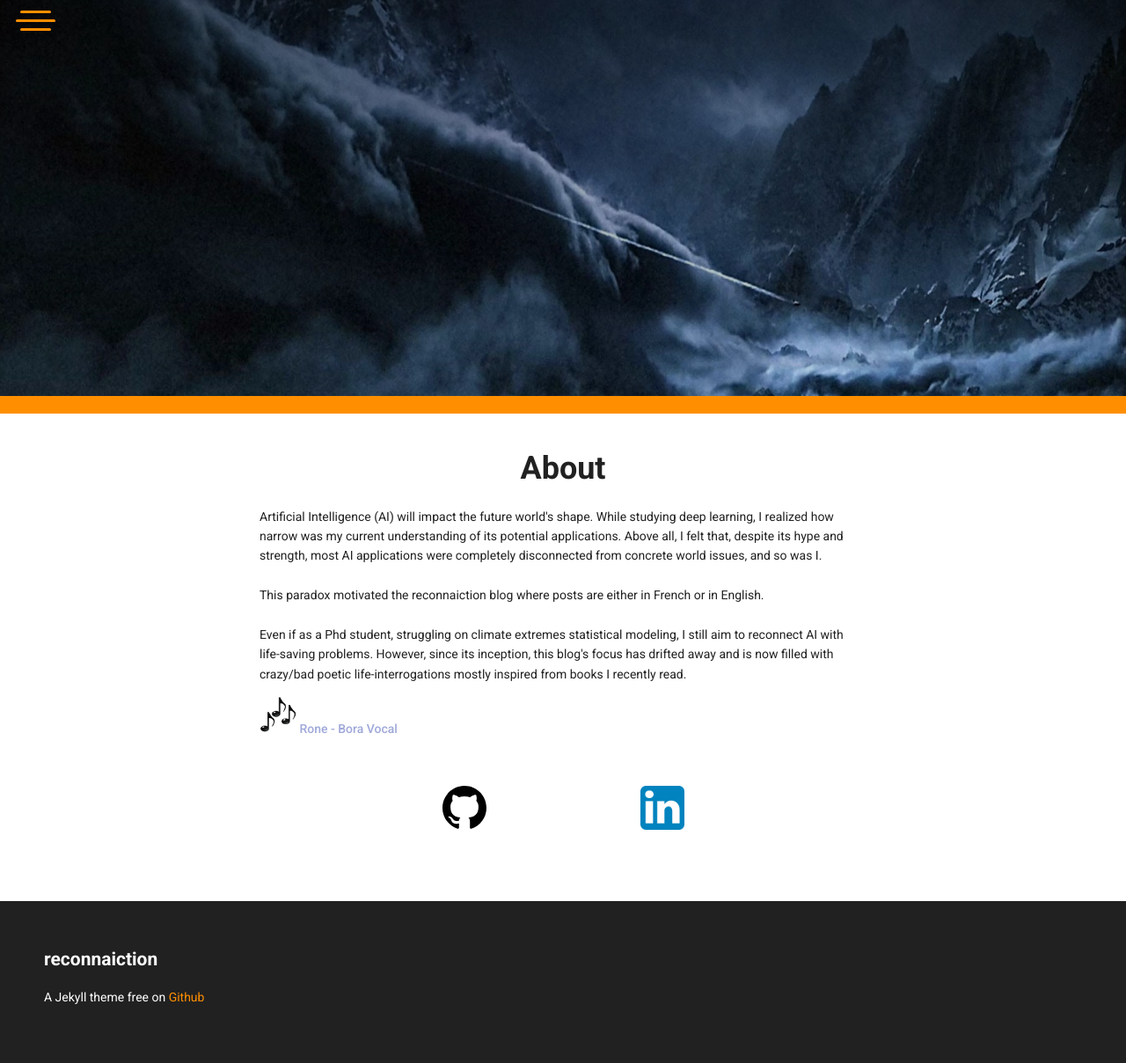
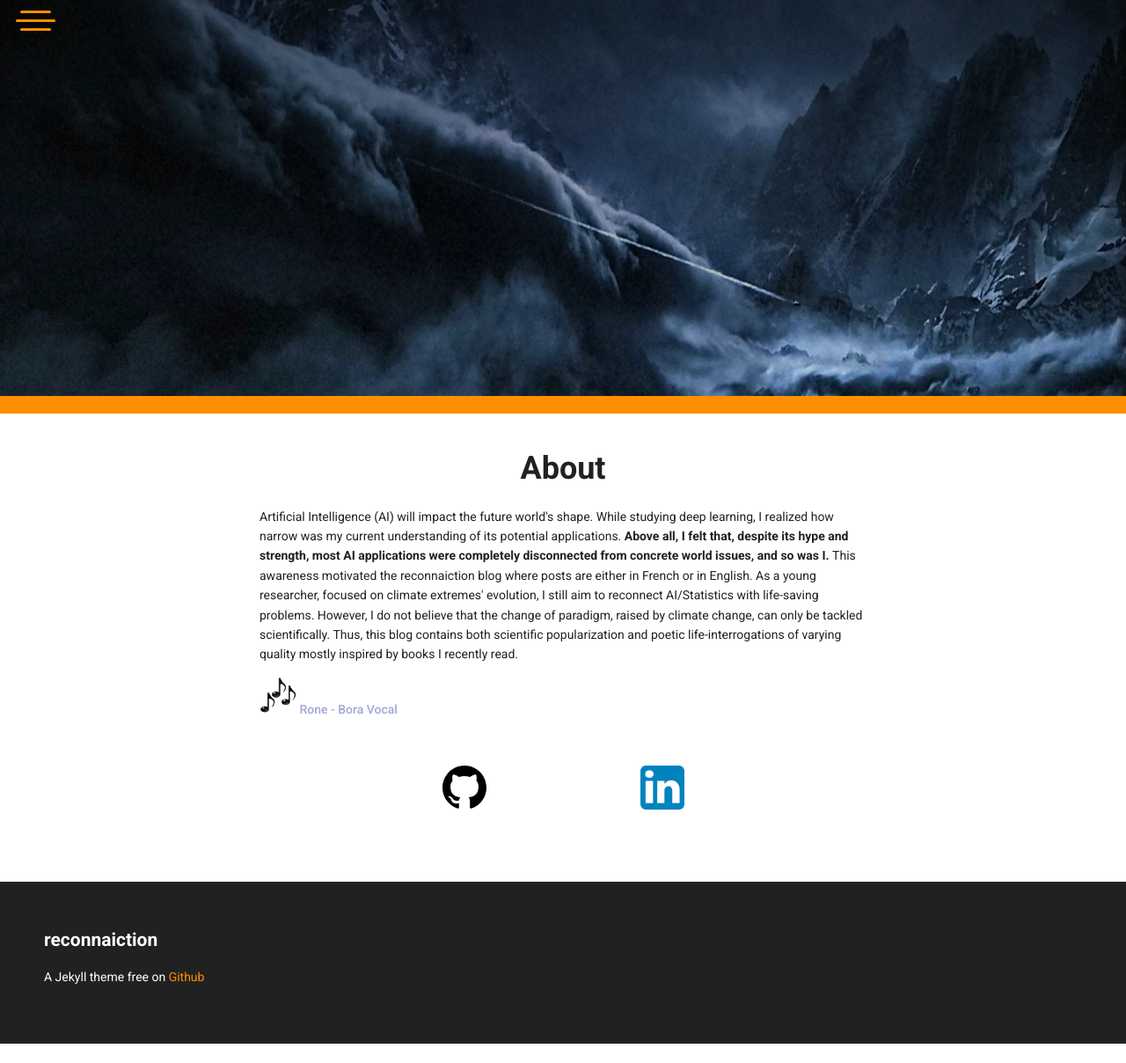
Before and after one commit to erwanlrx/erwanlrx.github.io, a Jekyll site: the page built from about.html, in a window 1280 px wide. Shown: the whole page at 88% size. Built offline with Jekyll 4.4.1, drawn with Linux system fonts in a browser that asks for light colours; nearby versions of some CDN libraries; after the commit the page ends 1186 px from its top, so only the background shows below that.

Commit message:
update about.html

```diff
--- a/about.html
+++ b/about.html
@@ -19,15 +19,19 @@ url({{ site.url }}/assets/img/montagnes_hallucinées.jpg)'></div>
   <!-- Tell people something unique about you... -->
   <h1 class='textCenter'>About</h1>
 
-  <p>Artificial Intelligence (AI) will impact the future world's shape.
-   While studying deep learning, I realized how narrow was my current understanding of its potential applications.
-   Above all, I felt that, despite its hype and strength, most AI applications were completely disconnected from concrete world issues, and so was I. <br/> <br/>
+  <p>
 
-   This paradox motivated the reconnaiction blog where posts are either in French or in English. <br/> <br/>
 
-   Even if as a Phd student, struggling on climate extremes statistical modeling, I still aim to reconnect AI with life-saving problems.
-   However, since its inception, this blog's focus has drifted away
-   and is now filled with crazy/bad poetic life-interrogations mostly inspired from books I recently read.
+Artificial Intelligence (AI) will impact the future world's shape.
+While studying deep learning, I realized how narrow was my current understanding of its potential applications.
+<b>Above all, I felt that, despite its hype and strength,
+most AI applications were completely disconnected from concrete world issues, and so was I.
+</b>
+This awareness motivated the reconnaiction blog where posts are either in French or in English.
+As a young researcher, focused on climate extremes' evolution,  I still aim to reconnect AI/Statistics with life-saving problems.
+However, I do not believe that the change of paradigm, raised by climate change, can only be tackled scientifically.
+Thus, this blog contains both scientific popularization and poetic life-interrogations of varying quality
+mostly inspired by books I recently read.
 
 
      </p>
```
